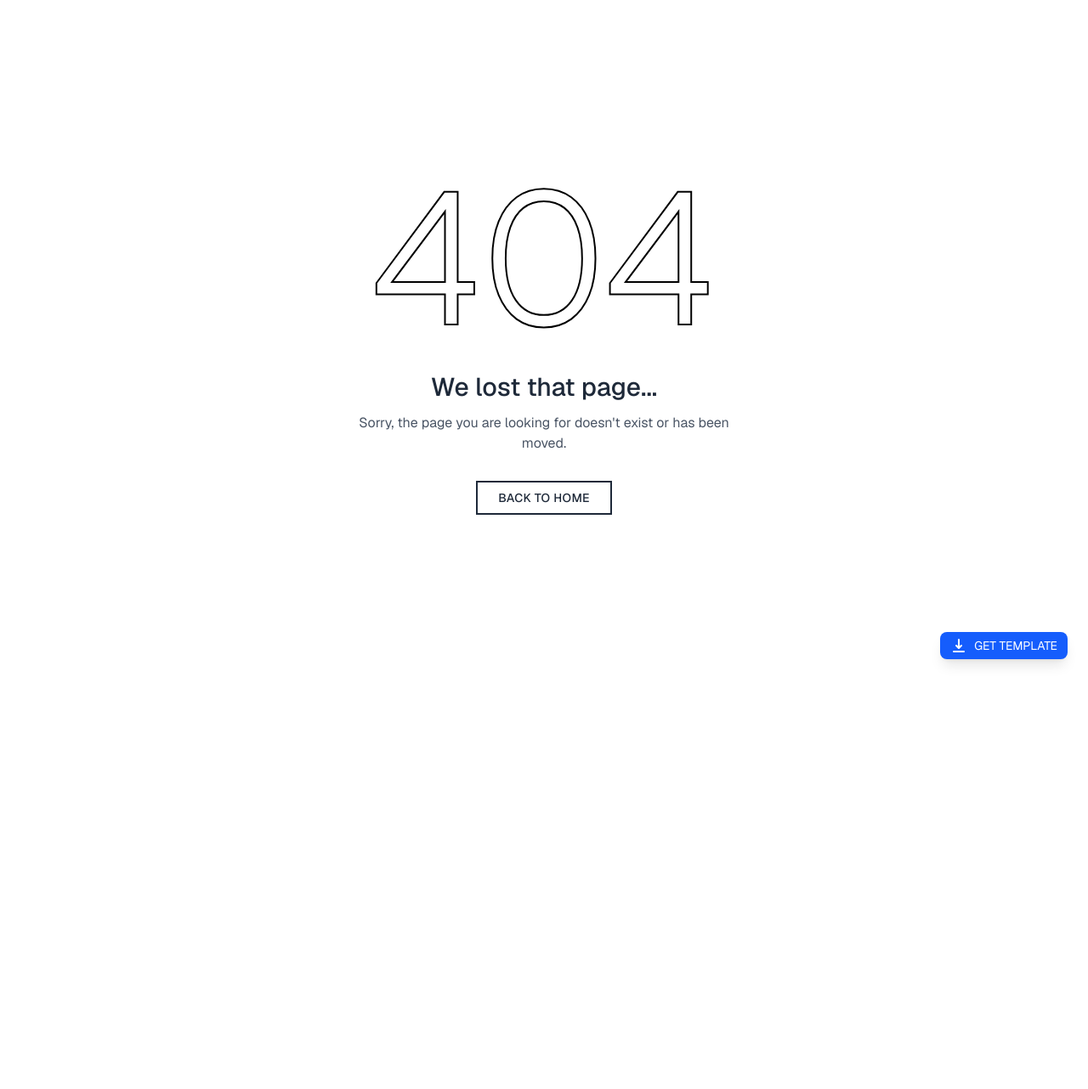
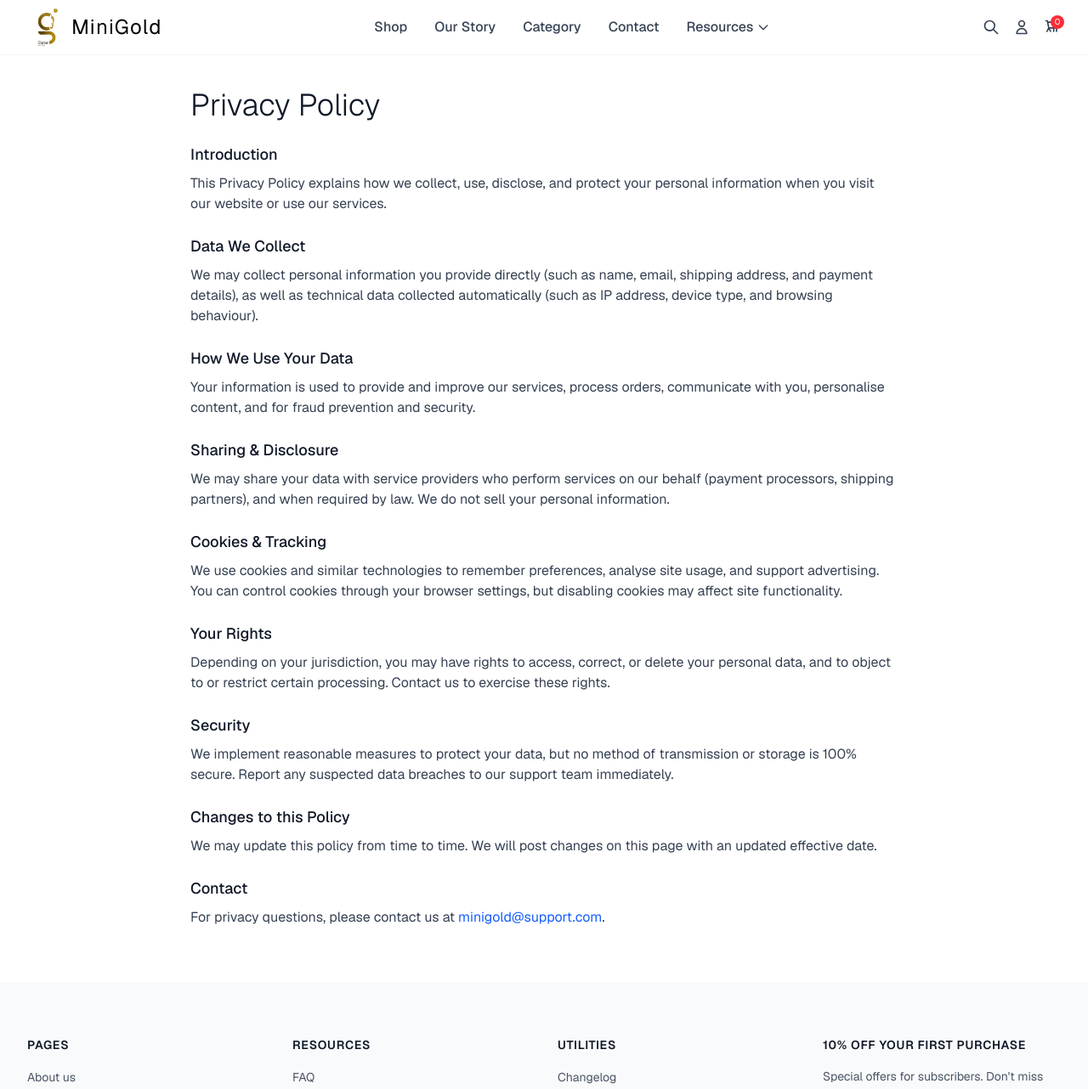
Before and after one commit to rievanaverilllio/MiniGold-app, a Next.js app: page /privacy-policy in a window 1280 px wide. Before the commit this address had no page. Shown: the top 1282 px of the page at 85% size. Before the commit the page ends 800 px from the top, so only its background shows below. Built offline with nearby package versions, Linux system fonts and the light colour scheme.

Commit message:
update navbar list resource

```diff
--- /dev/null
+++ b/src/app/(footer)/changelog/_container/changelog.tsx
@@ -0,0 +1,57 @@
+import Navbar from '@/components/layout/Navbar';
+import Footer from '@/components/layout/Footer';
+
+export default function Changelog() {
+  const releases = [
+    {
+      version: 'v1.2.0',
+      date: 'Aug 12, 2025',
+      changes: [
+        'Added Latest Articles section to home.',
+        'Improved 404 and coming-soon pages styling.',
+      ],
+    },
+    {
+      version: 'v1.1.0',
+      date: 'Jul 03, 2025',
+      changes: [
+        'Introduced licensing, return policy and privacy pages.',
+        'Added basic footer routes and legal content.',
+      ],
+    },
+    {
+      version: 'v1.0.0',
+      date: 'Jun 15, 2025',
+      changes: ['Initial site scaffold and homepage sections.'],
+    },
+  ];
+
+  return (
+    <div className="min-h-screen bg-white">
+      <Navbar />
+      <div className="max-w-4xl mx-auto px-4 sm:px-6 lg:px-8 py-16">
+        <h1 className="text-3xl md:text-4xl font-light text-gray-900 mb-6 pt-10">Changelog</h1>
+
+        <div className="space-y-8">
+          {releases.map((r) => (
+            <div key={r.version}>
+              <div className="flex items-baseline justify-between">
+                <h2 className="text-lg font-medium text-gray-900">{r.version}</h2>
+                <time className="text-sm text-gray-500">{r.date}</time>
+              </div>
+
+              <ul className="mt-3 list-disc list-inside text-gray-700">
+                {r.changes.map((c, i) => (
+                  <li key={i} className="mt-1">
+                    {c}
+                  </li>
+                ))}
+              </ul>
+            </div>
+          ))}
+        </div>
+      </div>
+      <Footer />
+    </div>
+  );
+}
--- /dev/null
+++ b/src/app/(footer)/changelog/page.tsx
@@ -0,0 +1,5 @@
+import Changelog from './_container/changelog';
+
+export default function Page() {
+  return <Changelog />;
+}
--- /dev/null
+++ b/src/app/(footer)/privacy-policy/_container/privacy-policy.tsx
@@ -0,0 +1,92 @@
+import Navbar from '@/components/layout/Navbar';
+import Footer from '@/components/layout/Footer';
+
+export default function PrivacyPolicy() {
+  return (
+    <div className="min-h-screen bg-white">
+      <Navbar />
+      <div className="max-w-4xl mx-auto px-4 sm:px-6 lg:px-8 text-gray-700 py-16">
+        <h1 className="text-3xl md:text-4xl font-light text-gray-900 mb-6 pt-10">Privacy Policy</h1>
+
+        <section className="space-y-6">
+          <div>
+            <h2 className="text-lg font-medium text-gray-900">Introduction</h2>
+            <p className="mt-2">
+              This Privacy Policy explains how we collect, use, disclose, and protect your
+              personal information when you visit our website or use our services.
+            </p>
+          </div>
+
+          <div>
+            <h2 className="text-lg font-medium text-gray-900">Data We Collect</h2>
+            <p className="mt-2">
+              We may collect personal information you provide directly (such as name, email,
+              shipping address, and payment details), as well as technical data collected
+              automatically (such as IP address, device type, and browsing behaviour).
+            </p>
+          </div>
+
+          <div>
+            <h2 className="text-lg font-medium text-gray-900">How We Use Your Data</h2>
+            <p className="mt-2">
+              Your information is used to provide and improve our services, process orders,
+              communicate with you, personalise content, and for fraud prevention and security.
+            </p>
+          </div>
+
+          <div>
+            <h2 className="text-lg font-medium text-gray-900">Sharing & Disclosure</h2>
+            <p className="mt-2">
+              We may share your data with service providers who perform services on our
+              behalf (payment processors, shipping partners), and when required by law.
+              We do not sell your personal information.
+            </p>
+          </div>
+
+          <div>
+            <h2 className="text-lg font-medium text-gray-900">Cookies & Tracking</h2>
+            <p className="mt-2">
+              We use cookies and similar technologies to remember preferences, analyse site
+              usage, and support advertising. You can control cookies through your browser
+              settings, but disabling cookies may affect site functionality.
+            </p>
+          </div>
+
+          <div>
+            <h2 className="text-lg font-medium text-gray-900">Your Rights</h2>
+            <p className="mt-2">
+              Depending on your jurisdiction, you may have rights to access, correct, or
+              delete your personal data, and to object to or restrict certain processing.
+              Contact us to exercise these rights.
+            </p>
+          </div>
+
+          <div>
+            <h2 className="text-lg font-medium text-gray-900">Security</h2>
+            <p className="mt-2">
+              We implement reasonable measures to protect your data, but no method of
+              transmission or storage is 100% secure. Report any suspected data breaches to
+              our support team immediately.
+            </p>
+          </div>
+
+          <div>
+            <h2 className="text-lg font-medium text-gray-900">Changes to this Policy</h2>
+            <p className="mt-2">
+              We may update this policy from time to time. We will post changes on this page
+              with an updated effective date.
+            </p>
+          </div>
+
+          <div>
+            <h2 className="text-lg font-medium text-gray-900">Contact</h2>
+            <p className="mt-2">
+              For privacy questions, please contact us at <a className="text-blue-600" href="mailto:minigold@support.com">minigold@support.com</a>.
+            </p>
+          </div>
+        </section>
+      </div>
+      <Footer />
+    </div>
+  );
+}
--- /dev/null
+++ b/src/app/(footer)/privacy-policy/page.tsx
@@ -0,0 +1,5 @@
+import PrivacyPolicy from './_container/privacy-policy';
+
+export default function Page() {
+  return <PrivacyPolicy />;
+}
--- a/src/components/layout/Footer.tsx
+++ b/src/components/layout/Footer.tsx
@@ -22,7 +22,7 @@ const Footer = () => {
             <h3 className="text-sm font-semibold text-gray-900 uppercase tracking-wider mb-4">
               PAGES
             </h3>
-            <ul className="space-y-3">
+            <ul className="space-y-1">
               <li>
                 <a href="#" className="text-sm text-gray-600 hover:text-gray-900 transition-colors">
                   About us
@@ -56,7 +56,7 @@ const Footer = () => {
             <h3 className="text-sm font-semibold text-gray-900 uppercase tracking-wider mb-4">
               RESOURCES
             </h3>
-            <ul className="space-y-3">
+            <ul className="space-y-1">
               <li>
                 <a href="#" className="text-sm text-gray-600 hover:text-gray-900 transition-colors">
                   FAQ
@@ -85,9 +85,9 @@ const Footer = () => {
             <h3 className="text-sm font-semibold text-gray-900 uppercase tracking-wider mb-4">
               UTILITIES
             </h3>
-            <ul className="space-y-3">
+            <ul className="space-y-1">
               <li>
-                <a href="#" className="text-sm text-gray-600 hover:text-gray-900 transition-colors">
+                <a href="/changelog" className="text-sm text-gray-600 hover:text-gray-900 transition-colors">
                   Changelog
                 </a>
               </li>
@@ -97,7 +97,7 @@ const Footer = () => {
                 </a>
               </li>
               <li>
-                <a href="#" className="text-sm text-gray-600 hover:text-gray-900 transition-colors">
+                <a href="/privacy-policy" className="text-sm text-gray-600 hover:text-gray-900 transition-colors">
                   Privacy Policy
                 </a>
               </li>
--- a/src/components/layout/Navbar.tsx
+++ b/src/components/layout/Navbar.tsx
@@ -7,6 +7,7 @@ import { useState, useEffect } from 'react';
 const Navbar = () => {
   const [isMenuOpen, setIsMenuOpen] = useState(false);
   const [isScrolled, setIsScrolled] = useState(false);
+  const [isResourcesOpen, setIsResourcesOpen] = useState(false);
 
   useEffect(() => {
     const handleScroll = () => {
@@ -100,15 +101,36 @@ const Navbar = () => {
             >
               Contact
             </Link>
-            <div className="relative group">
-              <button className={`text-gray-700 hover:text-black transition-all duration-500 font-medium flex items-center transform hover:scale-105 ${
-                isScrolled ? 'text-sm opacity-90' : 'text-base opacity-100'
-              }`}>
+            <div className="relative">
+              <button
+                onMouseEnter={() => setIsResourcesOpen(true)}
+                onMouseLeave={() => setIsResourcesOpen(false)}
+                aria-expanded={isResourcesOpen}
+                className={`text-gray-700 hover:text-black transition-all duration-500 font-medium flex items-center transform hover:scale-105 ${
+                  isScrolled ? 'text-sm opacity-90' : 'text-base opacity-100'
+                }`}
+              >
                 Resources
                 <svg className={`ml-1 transition-all duration-500 ${isScrolled ? 'w-3 h-3' : 'w-4 h-4'}`} fill="none" stroke="currentColor" viewBox="0 0 24 24">
                   <path strokeLinecap="round" strokeLinejoin="round" strokeWidth={2} d="M19 9l-7 7-7-7" />
                 </svg>
               </button>
+
+              {/* Dropdown (desktop): open only when isResourcesOpen is true; dropdown itself keeps open on hover */}
+              <div
+                onMouseEnter={() => setIsResourcesOpen(true)}
+                onMouseLeave={() => setIsResourcesOpen(false)}
+                className={`absolute right-0 mt-1 w-48 bg-white border border-gray-200 rounded-lg shadow-lg transition-all duration-200 z-50 ${
+                  isResourcesOpen ? 'opacity-100 translate-y-0 pointer-events-auto' : 'opacity-0 translate-y-2 pointer-events-none'
+                }`}
+              >
+                <div className="py-2">
+                  <Link href="/blogs" className="block px-4 py-2 text-sm text-gray-700 hover:bg-gray-50">Blogs</Link>
+                  <Link href="/reviews" className="block px-4 py-2 text-sm text-gray-700 hover:bg-gray-50">Reviews</Link>
+                  <Link href="/faq" className="block px-4 py-2 text-sm text-gray-700 hover:bg-gray-50">FAQ</Link>
+                  <Link href="/changelog" className="block px-4 py-2 text-sm text-gray-700 hover:bg-gray-50">Change Log</Link>
+                </div>
+              </div>
             </div>
           </div>
 
```
